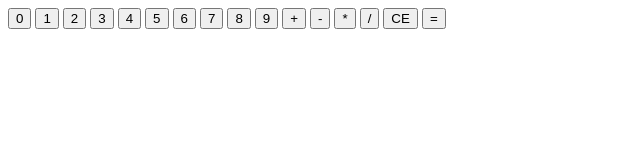
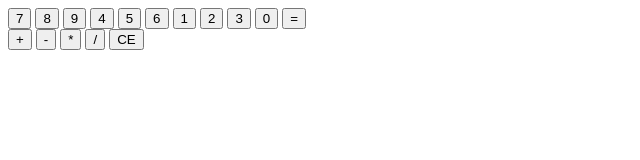
Before and after one commit to bruno-1/calculator, a plain HTML site: page index.html in a window 1280 px wide. Shown: the whole page, without its empty margins (0-640 px from the left). Drawn offline with Linux system fonts and the light colour scheme.

Commit message:
feat: change the order of digits

```diff
--- a/index.html
+++ b/index.html
@@ -7,26 +7,30 @@
     <link rel="stylesheet" href="style.css" />
   </head>
   <body>
+    <main>
       <div id="display">
       </div>
       <div>
-      <button>0</button>
+        <button>7</button>
+        <button>8</button>
+        <button>9</button>
+        <button>4</button>
+        <button>5</button>
+        <button>6</button>
         <button>1</button>
         <button>2</button>
         <button>3</button>
-      <button>4</button>
-      <button>5</button>
-      <button>6</button>
-      <button>7</button>
-      <button>8</button>
-      <button>9</button>
+        <button>0</button>
+        <button>&equals;</button>
+      </div>
+      <div>
         <button>+</button>
         <button>-</button>
         <button>*</button>
         <button>/</button>
         <button>CE</button>
-      <button>&equals;</button>
       </div>
+    </main>
 
     <script src="script.js"></script>
   </body>
```
Lines whose indentation alone changed are shown as unchanged.
